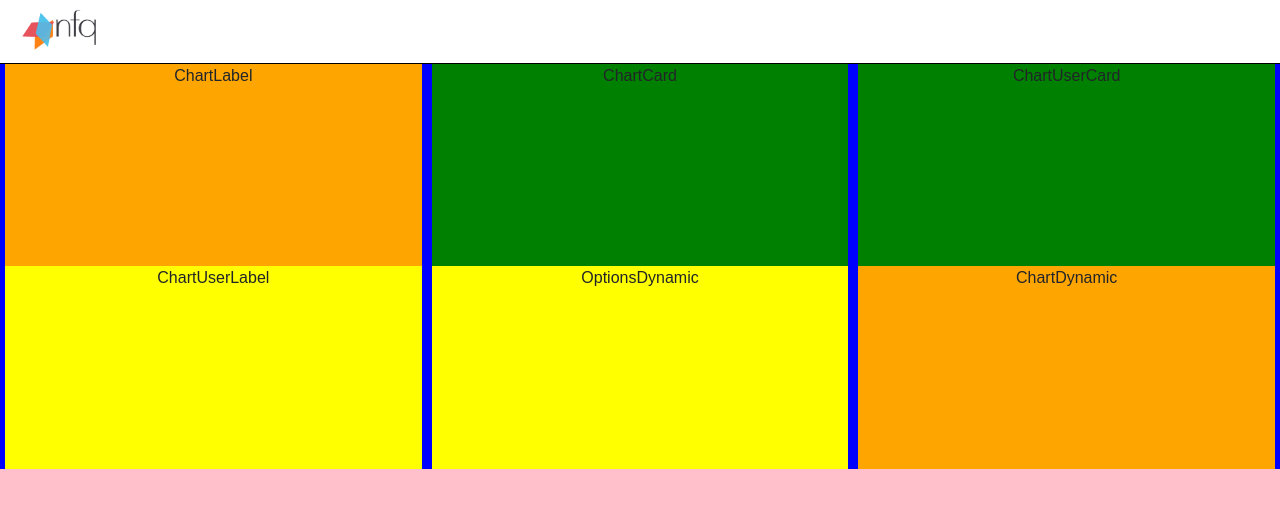
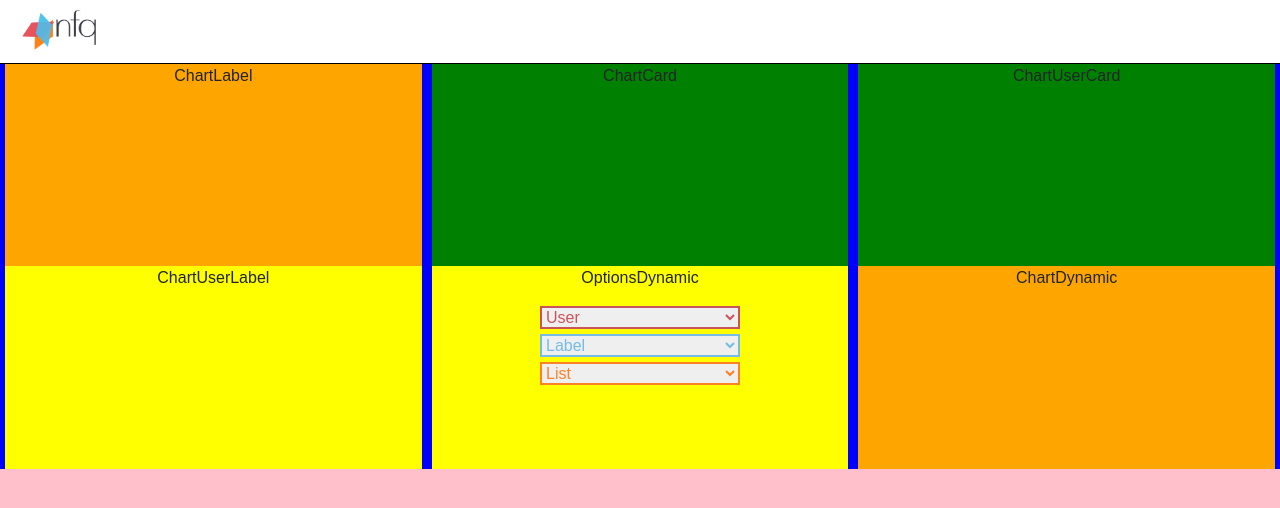
Before and after one commit to Adalab/project-dorcas-s4-oval, a React (Create React App) app: page / in a window 1280 px wide. Shown: the top 508 px of the page. Built offline with nearby package versions, Linux system fonts and the light colour scheme.

Commit message:
creating select for dynamic options

```diff
--- a/src/components/OptionsDynamic.js
+++ b/src/components/OptionsDynamic.js
@@ -1,16 +1,42 @@
-import React from 'react';
+import React from "react";
+import "../styles/OptionsDynamic.css";
 
 class OptionsDynamic extends React.Component {
-
-	render () {
-
-		return (
-
-			<p>OptionsDynamic</p>
-
-		);
-	}
-
+  render() {
+    return (
+      <div className="options__container">
+        <p>OptionsDynamic</p>
+        <select className="options__select-user" name="user" id="">
+          <option value="">User</option>
+          <option value="user1">Anna Branco</option>
+          <option value="user2">Laura Moñino</option>
+          <option value="user3">Laura Domingo</option>
+          <option value="user3">Aylén Ortiz</option>
+          <option value="user3">Carlos del Castillo</option>
+          <option value="user3">Héctor Martos</option>
+        </select>
+        <select className="options__select-label" name="label" id="">
+          <option value="">Label</option>
+          <option value="label1">XS</option>
+          <option value="label2">S</option>
+          <option value="label3">M</option>
+          <option value="label4">L</option>
+          <option value="label5">XL</option>
+        </select>
+        <select className="options__select-list" name="list" id="">
+          <option value="">List</option>
+          <option value="value1">Backlog</option>
+          <option value="value2">Next Sprint</option>
+          <option value="value3">To do</option>
+          <option value="value4">Doing</option>
+          <option value="value5">Blocked or Testing</option>
+          <option value="value6">Done</option>
+          <option value="value7">Dismiss</option>
+          <option value="value8">...</option>
+        </select>
+      </div>
+    );
+  }
 }
 
 export default OptionsDynamic;
--- a/src/styles/OptionsDynamic.css
+++ b/src/styles/OptionsDynamic.css
@@ -0,0 +1,22 @@
+.options__container {
+  display: flex;
+  flex-direction: column;
+  align-items: center;
+  justify-content: space-between; }
+
+.options__select-user {
+  width: 200px;
+  margin-bottom: 5px;
+  color: #ca545d;
+  border: 2px solid #ca545d; }
+
+.options__select-label {
+  width: 200px;
+  margin-bottom: 5px;
+  color: #75bce7;
+  border: 2px solid #75bce7; }
+
+.options__select-list {
+  width: 200px;
+  color: #fd8127;
+  border: 2px solid #fd8127; }
--- a/src/styles/OptionsDynamic.scss
+++ b/src/styles/OptionsDynamic.scss
@@ -0,0 +1,25 @@
+.options__container {
+  display: flex;
+  flex-direction: column;
+  align-items: center;
+  justify-content: space-between;
+}
+
+.options__select-user {
+  width: 200px;
+  margin-bottom: 5px;
+  color: #ca545d;
+  border: 2px solid #ca545d;
+}
+
+.options__select-label {
+  width: 200px;
+  margin-bottom: 5px;
+  color: #75bce7;
+  border: 2px solid #75bce7;
+}
+.options__select-list {
+  width: 200px;
+  color: #fd8127;
+  border: 2px solid #fd8127;
+}
--- a/src/styles/Planning.scss
+++ b/src/styles/Planning.scss
@@ -1,6 +1,6 @@
 .section__planning {
-	height    : 55%;
-	width     : 100%;
+  height: 55%;
+  width: 100%;
   background: blue;
 }
 
```
Also changed, not shown: 1 other file (tests, documents, lock files or other folders). Lines whose indentation alone changed are shown as unchanged.
